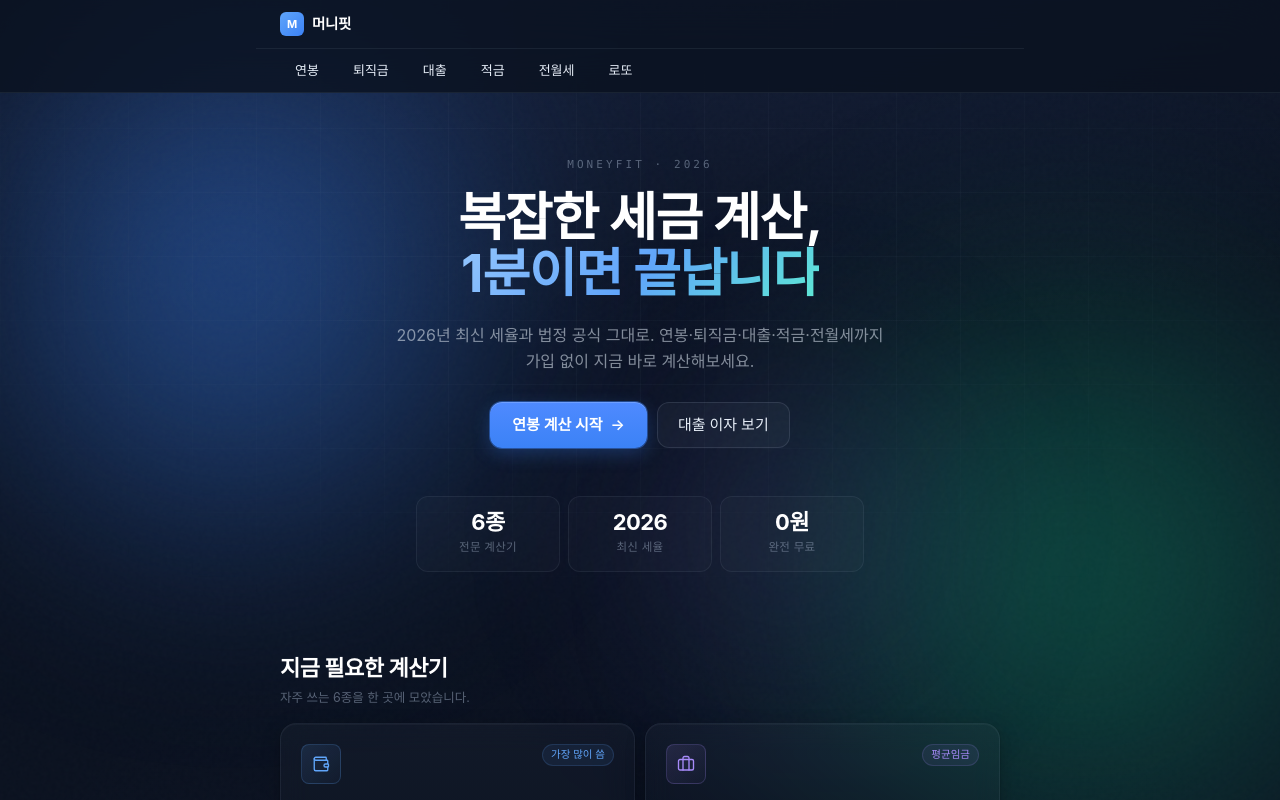
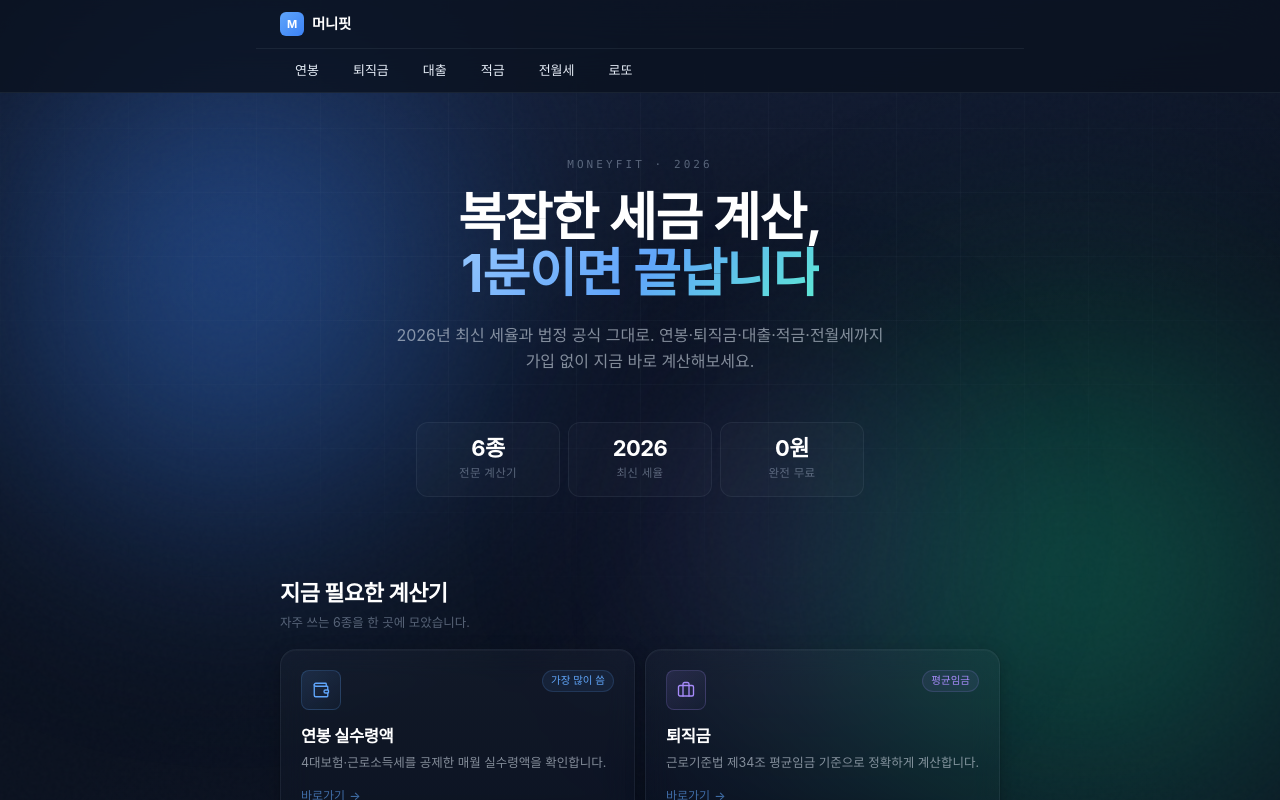
Before and after one commit to xowk9876/n-job-studio, a Next.js app: page / in a window 1280 px wide. Shown: the top 800 px of the page. Built offline with nearby package versions, Linux system fonts and the light colour scheme; a web font is replaced by a local one.

Commit message:
chore: remove landing CTA buttons

```diff
--- a/app/page.tsx
+++ b/app/page.tsx
@@ -76,15 +76,6 @@ export default function HomePage() {
           <br className="hidden sm:block" />
           가입 없이 지금 바로 계산해보세요.
         </p>
-        <div className="mf-rise mf-rise-d3 mt-7 flex flex-wrap gap-2.5 justify-center">
-          <Link href="/salary" className="btn-primary inline-reset">
-            연봉 계산 시작
-            <span aria-hidden>→</span>
-          </Link>
-          <Link href="/mortgage" className="btn-ghost inline-reset">
-            대출 이자 보기
-          </Link>
-        </div>
 
         {/* STATS */}
         <dl className="mf-rise mf-rise-d4 mt-10 md:mt-12 grid grid-cols-3 gap-2 max-w-md mx-auto">
```
